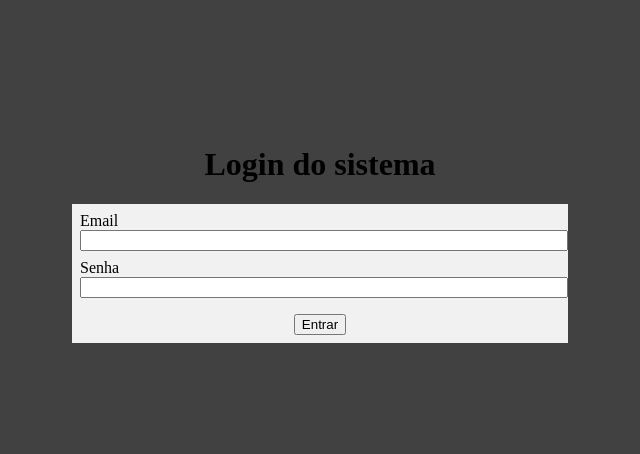
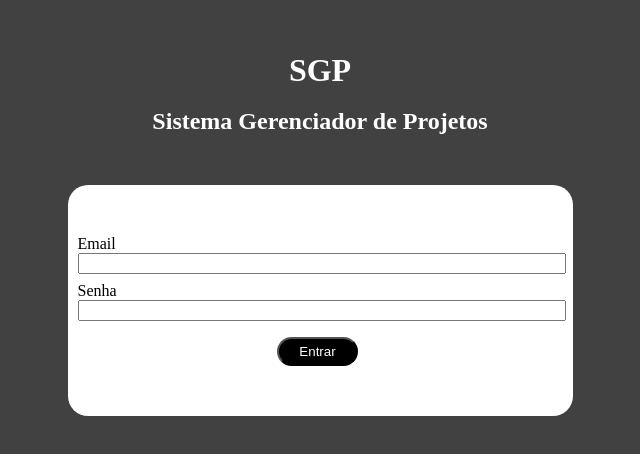
Before and after one commit to salomao-marcioliver/Frontend---SGP, a React (Vite) app: page /login in a window 1280 px wide. Shown: the part 174-628 px from the top of the page, without its empty margins (320-960 px from the left). Built offline with nearby package versions, Linux system fonts and the light colour scheme.

Commit message:
0.9 version

```diff
--- a/src/contexts/auth.jsx
+++ b/src/contexts/auth.jsx
@@ -32,7 +32,6 @@ export const AuthProvider = ({ children }) => {
 
     api.defaults.headers.Authorization = `Bearer ${token}`;
     //api.defaults.headers.common['Authorization'] = `Bearer ${token}`;
-    console.log("aqui é o teste", api.defaults.headers.Authorization)
 
     setUser(loggedUser)
     navigate("/")
--- a/src/pages/Home/index.jsx
+++ b/src/pages/Home/index.jsx
@@ -24,8 +24,12 @@ const StyledLink = styled(Link)`
   background-color: #FFF;
   margin-bottom: 20px;
   border-radius: 20px;
-  padding: 10px;
+  padding: 8px 20px;
 `;
+
+const Button = styled.button`
+  cursor: pointer;
+`
 
 function Home() {
   const { logout } = useContext(AuthContext)
@@ -38,7 +42,7 @@ function Home() {
       <H2>Sistema Gerenciador de Projetos</H2>
         <StyledLink to='/projetos'>Ir para Área de Projetos</StyledLink>
         <StyledLink to='/bolsistas'>Ir para Área de Bolsistas</StyledLink>
-        <button onClick={handleLogout}>Logout</button>
+        <Button onClick={handleLogout}>Logout</Button>
     </Div>
   )
 }
--- a/src/pages/LoginPage/index.jsx
+++ b/src/pages/LoginPage/index.jsx
@@ -16,7 +16,8 @@ const LoginPage = () => {
 
   return (
     <div id="login">
-      <h1 className="title">Login do sistema</h1>
+      <h1 className="title">SGP</h1>
+      <h2 className="description">Sistema Gerenciador de Projetos</h2>
       <form className="form" onSubmit={handleSubmit}>
         <div className="field">
           <label htmlFor="email">Email</label>
--- a/src/pages/LoginPage/styles.css
+++ b/src/pages/LoginPage/styles.css
@@ -8,10 +8,11 @@
 }
 
 #login .form {
-  background-color: #f1f1f1;
+  background-color: rgb(255, 255, 255);
   width: 100%;
   max-width: 480px;
-  padding: 0.5rem;
+  padding: 50px 15px 50px 10px;
+  border-radius: 20px;
 }
 
 #login .field {
@@ -30,3 +31,20 @@
   text-align: center;
   margin-top: 0.5rem;
 }
+
+.title {
+  color: #FFF;
+  margin: 0;
+}
+
+.description {
+  color: #FFF;
+  margin-bottom: 50px;
+}
+
+button {
+  background-color: #000;
+  color: #FFF;
+  padding: 5px 20px 5px 20px;
+  border-radius: 15px;
+}
--- a/src/pages/Projects/components/Form.jsx
+++ b/src/pages/Projects/components/Form.jsx
@@ -36,7 +36,7 @@ const Button = styled.button`
   cursor: pointer;
   border-radius: 5px;
   border: none;
-  background-color: #2c73d2;
+  background-color: #049F01;
   color: white;
   height: 42px;
 `;
--- a/src/pages/Students/components/Form.jsx
+++ b/src/pages/Students/components/Form.jsx
@@ -36,7 +36,7 @@ const Button = styled.button`
   cursor: pointer;
   border-radius: 5px;
   border: none;
-  background-color: #2c73d2;
+  background-color: #049F01;
   color: white;
   height: 42px;
 `;
```
Also changed, not shown: 1 other file (tests, documents, lock files or other folders).
